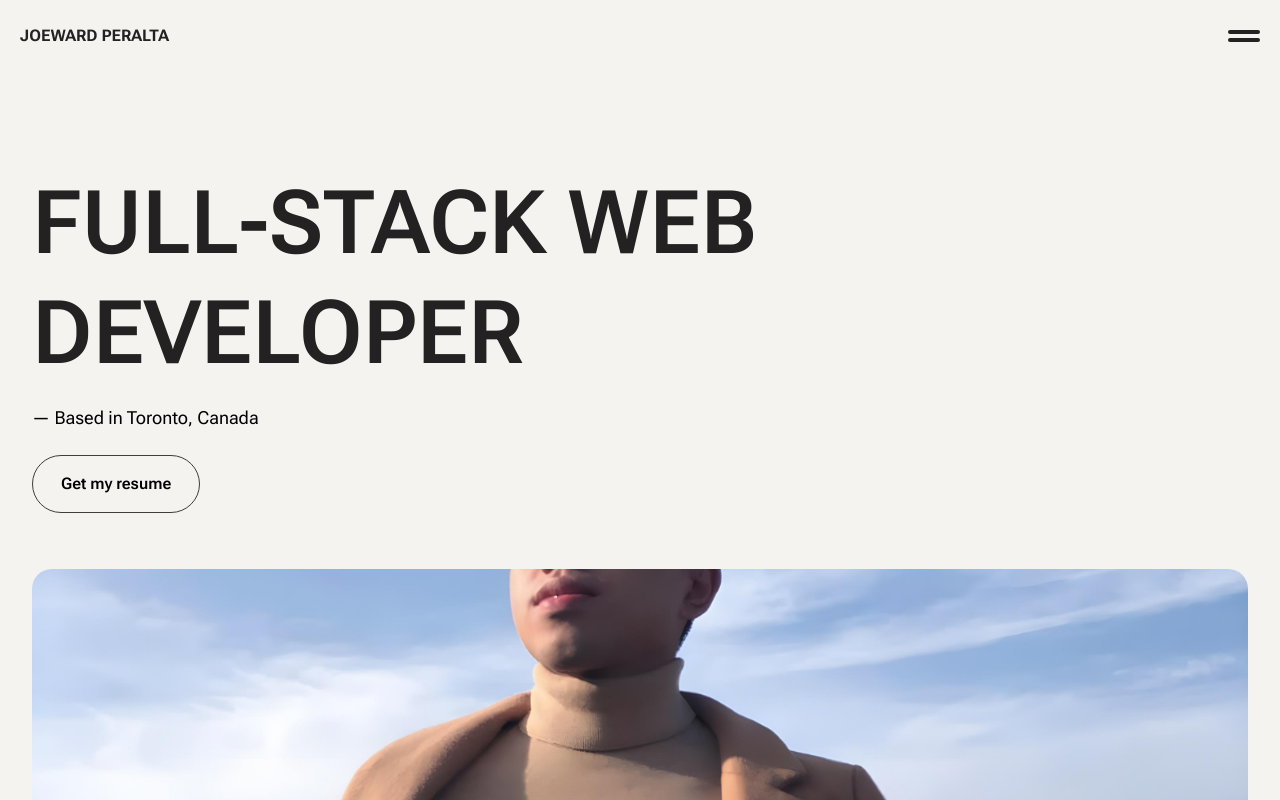
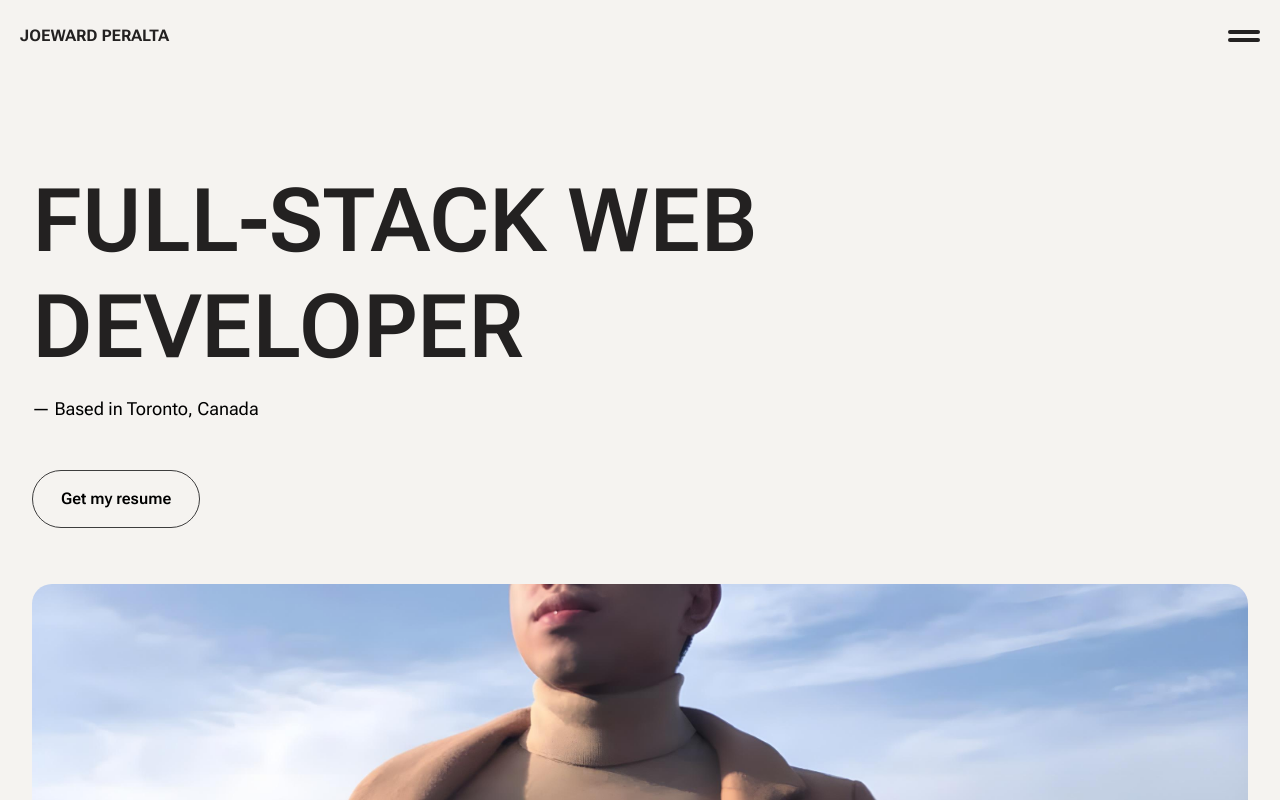
Before and after one commit to joewardperalta/developer-portfolio, a Next.js app: page / in a window 1280 px wide. Shown: the top 800 px of the page. Built offline with nearby package versions, Linux system fonts and the light colour scheme.

Commit message:
Change the line-height

```diff
--- a/components/Typography/SubTitle.jsx
+++ b/components/Typography/SubTitle.jsx
@@ -1,3 +1,3 @@
 export default function SubTitle({ children }) {
-  return <p className="mb-6 text-lg leading-normal">{children}</p>;
+  return <p className="tablet:mb-12 mb-6 text-lg leading-normal">{children}</p>;
 }
--- a/components/Typography/Title.jsx
+++ b/components/Typography/Title.jsx
@@ -1,6 +1,6 @@
 export default function Title({ children }) {
   return (
-    <h1 className="tablet:text-[5.5rem] mb-4 text-5xl font-semibold uppercase leading-tight text-secondary">
+    <h1 className="tablet:text-[5.5rem] mb-4 text-5xl font-semibold uppercase leading-[1.2] text-secondary">
       {children}
     </h1>
   );
```
